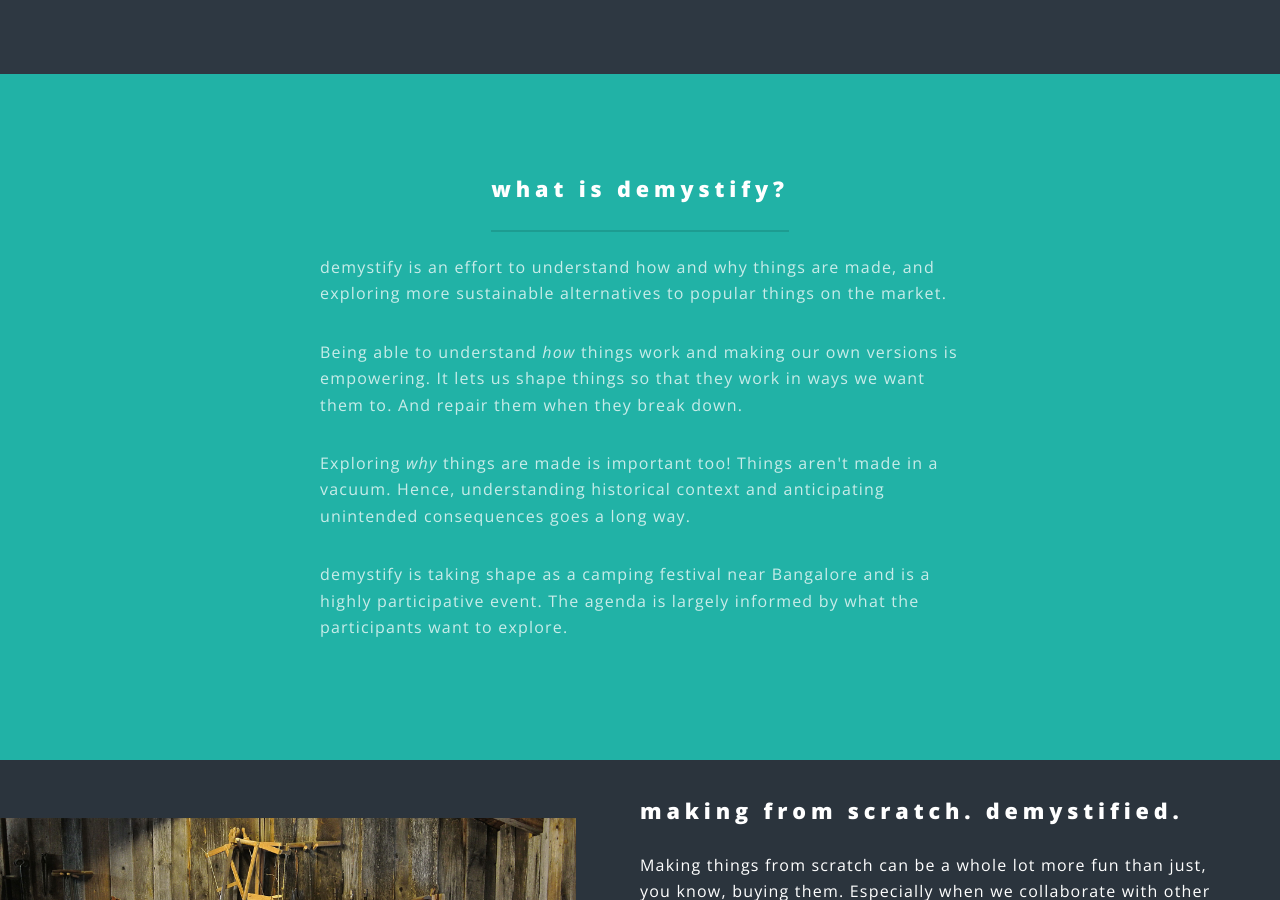
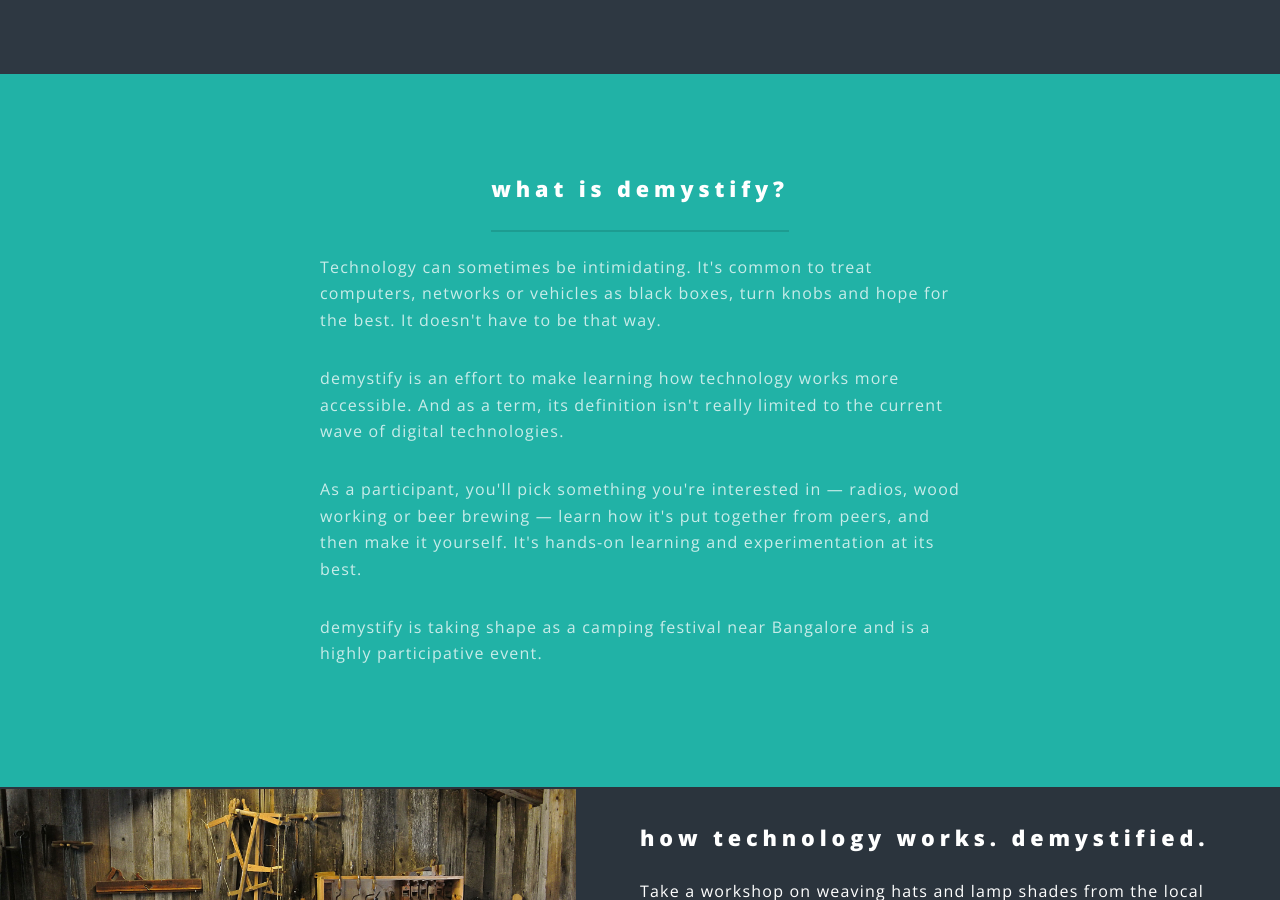
Before and after one commit to shreyas-satish/demystify, a Jekyll site: the page built from index.html, in a window 1280 px wide and 900 px high, scrolled down 826 px. Built offline with Jekyll 4.4.1, drawn with Linux system fonts in a browser that asks for light colours; some of the changed text lies outside the part shown.

Commit message:
copy changes

```diff
--- a/css/main.css
+++ b/css/main.css
@@ -2513,8 +2513,8 @@
   .spotlight > .ethical-img {
     margin-top: -16%; }
   .spotlight > .repair-img {
-    margin-top: -11%; }
+    margin-top: -16%; }
   .spotlight > .sustain-img {
-    margin-top: -8%; }
+    margin-top: -16%; }
   .spotlight > .setting-img {
     margin-top: 8%; } }
--- a/css/main.scss
+++ b/css/main.scss
@@ -1874,11 +1874,11 @@
 		}
 
 		.spotlight > .repair-img {
-			margin-top: -11%;
+			margin-top: -16%;
 		}
 
 		.spotlight > .sustain-img {
-			margin-top: -8%;
+			margin-top: -16%;
 		}
 
 		.spotlight > .setting-img {
--- a/index.html
+++ b/index.html
@@ -6,7 +6,7 @@
 					<div class="inner">
 						<h2>{{ site.title }}</h2>
 						<p>
-							Explore the art and craft of making things from scratch.
+							Explore how technology works in a highly immersive social setting.
 						</p>
 						<p>
 							Near Bangalore. Nov 30 – Dec 2, 2018.
@@ -24,17 +24,21 @@
 						<header class="major">
 							<h2>What is Demystify?</h2>
 							<p>
-								demystify is an effort to understand how and why things are made, and exploring more sustainable alternatives to popular things on the market.
+								Technology can sometimes be intimidating. It's common to treat computers, networks or vehicles as black boxes, turn knobs and hope for the best. It doesn't have to be that way.
 							</p>
 							<p>
-								Being able to understand <i>how</i> things work and making our own versions is empowering. It lets us shape things so that they work in ways we want them to. And repair them when they break down.
+								demystify is an effort to make learning how technology works more accessible. And as a term, its definition isn't really limited to the current wave of digital technologies.
+							</p>
 							</p>
 							<p>
-								Exploring <i>why</i> things are made is important too! Things aren't made in a vacuum. Hence, understanding historical context and anticipating unintended consequences goes a long way.
+								As a participant, you'll pick something you're interested in — radios, wood working or beer brewing — learn how it's put together from peers, and then make it yourself. It's hands-on learning and experimentation at its best.
 							</p>
 							<p>
+								demystify is taking shape as a camping festival near Bangalore and is a highly participative event.
+							</p>
+							<!-- <p>
 								demystify is taking shape as a camping festival near Bangalore and is a highly participative event. The agenda is largely informed by what the participants want to explore.
-							</p>
+							</p> -->
 							<!-- <p>*well not completely from scratch, because you know, that might <a href="https://recursive.recipes/recipe/chocolate-chip-cookies?amount=36&timelimit=45517160&ingredientsToBuild=" target="_blank">take a while.</a></p> -->
 						</header>
 					</div>
@@ -44,16 +48,13 @@
 				<section id="overview" class="wrapper alt style2">
 					<section class="spotlight">
 						<div class="image making-img"><img src="images/pic02.jpg" alt="" /></div><div class="content">
-							<h2>Making from scratch. Demystified.</h2>
+							<h2>how technology works. demystified.</h2>
 							<div>
-								<p>
-									Making things from scratch can be a whole lot more fun than just, you know, buying them. Especially when we collaborate with other fun people!
-								</p>
 								<p>
 									Take a workshop on weaving hats and lamp shades from the local crafts center, learn how to work with wood and bamboo or understand how you can setup a network in the country side. Make something new.
 								</p>
 								<p>
-									What would you be interested in making? What can you help others learn how to make?
+									What are you interested in demystifying? What can you help demystify?
 								</p>
 								<form id="making_form" class="session-form interest-form" method="POST" netlify-honeypot="bot-field" netlify>
 									<p class="hidden">
@@ -61,7 +62,7 @@
 										<input id="making-form-session-id" name="session_id" val="" />
 									</p>
 									<p>
-										<textarea required class='form-default-textarea' name="interest" type="text" placeholder="I want to learn how to grow my own vegetables, bake bread and brew my own beer. I can teach how to knit!"></textarea>
+										<textarea required class='form-default-textarea' name="interest" type="text" placeholder="I want to learn how to bake bread and brew my own beer. I can teach how to knit!"></textarea>
 									</p>
 									<p>
 										<button type="submit">Submit</button>
@@ -102,9 +103,8 @@
 					<section class="spotlight">
 						<div class="image repair-img"><img src="images/phone.jpg" alt="" /></div><div class="content">
 							<h2>revive repair culture</h2>
-							<p>Just how making things ourselves doesn't have to be a mystery, repairing them doesn't have to be either. Junking things instead of repairing them has an environmental cost too.</p>
-							<!-- <p>If we don't push back, the culture of prying things open to understand how they work and repair them, will simply become elusive.</p> -->
-							<p>Learn about how you can repair your own electronics and carry out basic home repairs.</p>
+							<p>Manufacturers are increasingly making it hard to repair our devices. Buying newer devices instead of repairing existing ones increases shareholder value. And also, e-waste piles. What if we can just repair what's broken?</p>
+							<p>At demystify, you'll learn how you can carry out basic home, electronics and vehicle repairs by yourself. It's not that hard and it's so satisfying when something broken kicks back to life.</p>
 							<p>What are you interested in repairing? What can you help repair?</p>
 							<form id="repair_form" class="session-form interest-form" method="POST" netlify-honeypot="bot-field" netlify>
 								<p class="hidden">
@@ -122,8 +122,9 @@
 					</section>
 					<section class="spotlight">
 						<div class="image sustain-img"><img src="images/garbage.jpg" alt="" /></div><div class="content">
-							<h2>Reuse. Recycle. Upcycle.</h2>
-							<p>The environmental changes on our planet and the rapid increase in population densities, mean we're going to have to find more sustainable ways of living.</p>
+							<h2>Reduce. Reuse. Recycle.</h2>
+							<p>Bangalore is under fairly serious <a href="https://www.bbc.com/news/world-asia-india-43252435" target="_blank">water stress</a>. It's easy to complain about garbage piles around the city, but we're part of the problem.</p>
+							<p>At demystify, you'll learn and be inspired from people about how they're composting waste, conserving water and recycling products.</p>
 							<p>What are you interested in learning with respect to sustainibility? What can you share with the audience at demystify?</p>
 							<form id="sustain_form" class="session-form interest-form" method="POST" netlify-honeypot="bot-field" netlify>
 								<p class="hidden">
@@ -166,7 +167,7 @@
 							</li>
 							<li class="icon">
 								<h3>🎸 Live Music</h3>
-								<p>Yes, there will be mesmerizing musical performances and campfire jamming sessions under the stars. Because why not?</p>
+								<p>Expect mesmerizing musical performances and campfire jamming sessions under the stars. The artist line-up is coming soon!</p>
 							</li>
 							<li class="icon">
 								<h3>🎨 Art expo</h3>
```
Also changed, not shown: other parts of index.html (+1 -1 lines).
